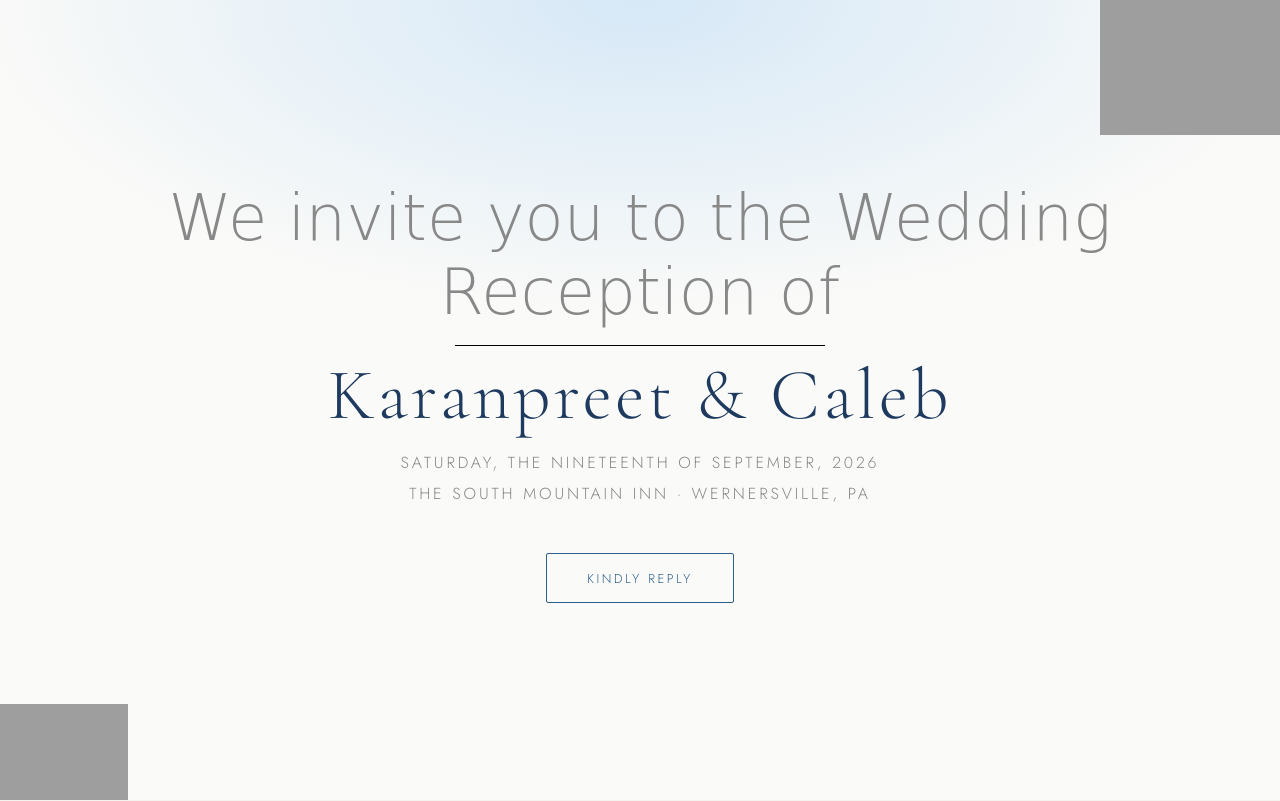
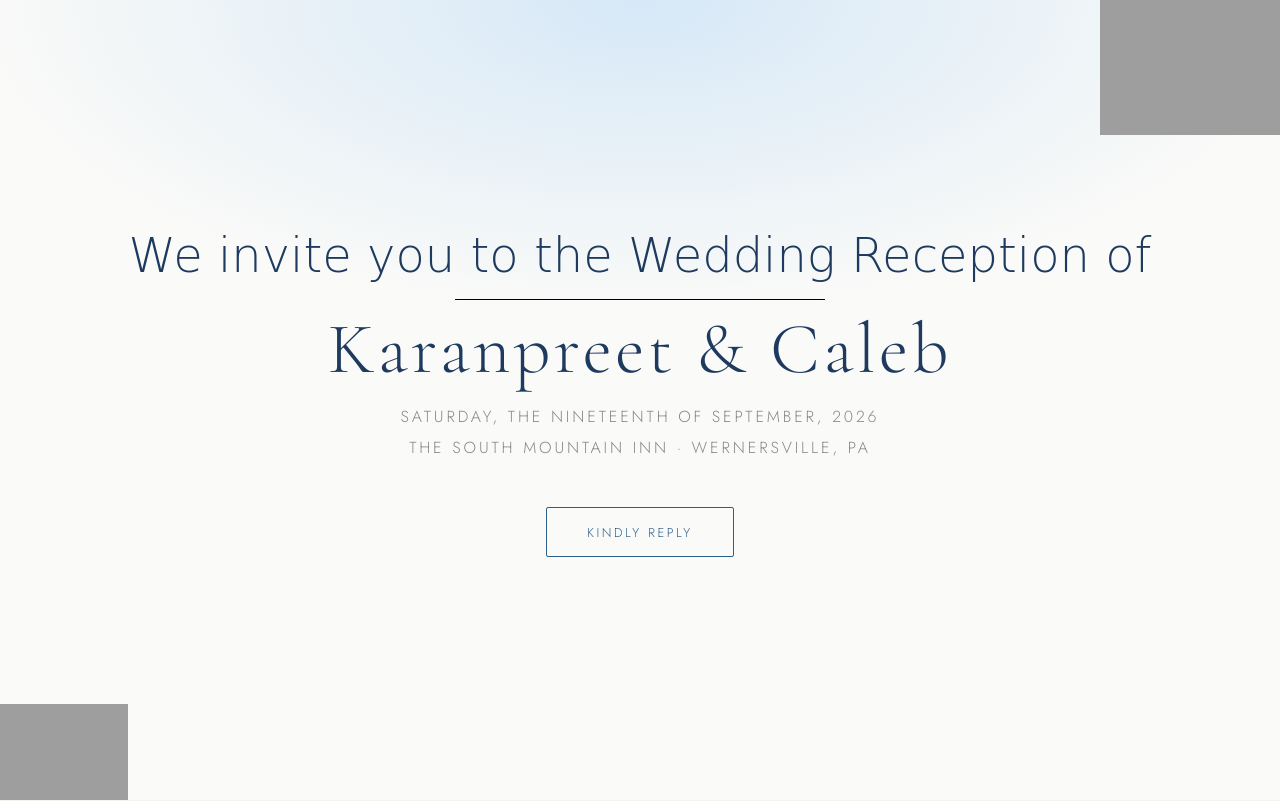
Before and after one commit to bcale/Wedding_Website, a Flask app: page / in a window 1280 px wide. Shown: the top 801 px of the page. Run offline with Flask 3, Linux system fonts and the light colour scheme; some libraries are stand-ins or nearby versions; some web fonts are replaced; grey boxes are pictures that could not be loaded.

Commit message:
Some more UI changes

```diff
--- a/static/style.css
+++ b/static/style.css
@@ -79,7 +79,7 @@ body {
   font-style: italic;
   font-size: clamp(1.1rem, 3.5vw, 1.5rem);
   font-weight: 300;
-  color: var(--blue-mid);
+  color: var(--blue-deep);
   letter-spacing: 0.04em;
   margin-bottom: 0.5rem;
   opacity: 0;
@@ -91,16 +91,16 @@ body {
   font-size: clamp(0.75rem, 2vw, 0.9rem);
   letter-spacing: 0.16em;
   text-transform: uppercase;
-  color: var(--gray);
+  color: var(--blue-deep);
   margin-bottom: 0.4rem;
 }
 
 .invited-heading {
   font-family: 'Imperial Script', cursive;
   font-style: normal;
-  font-size: 4rem;
+  font-size: 3rem;
   font-weight: 300;
-  color: var(--gray);
+  color: var(--blue-deep);
   margin-bottom: 0.4rem;
 }
 
--- a/templates/index.html
+++ b/templates/index.html
@@ -35,7 +35,7 @@
     <img src="{{ url_for('static', filename='images/upper_right.png') }}"
      alt="" class="img-top-right" aria-hidden="true"/>
     <img src="{{ url_for('static', filename='images/lower_left.png') }}"
-     alt="" class="img-bottom-left" aria-hidden="true"/>
+     alt="" class="img-bottom-left" aria-hidden="true" margin-bottom="0"/>
     {% else %}
     <h1 class="invited-heading">We invite you to the Wedding Reception of</h1>
     {% endif %}
```
